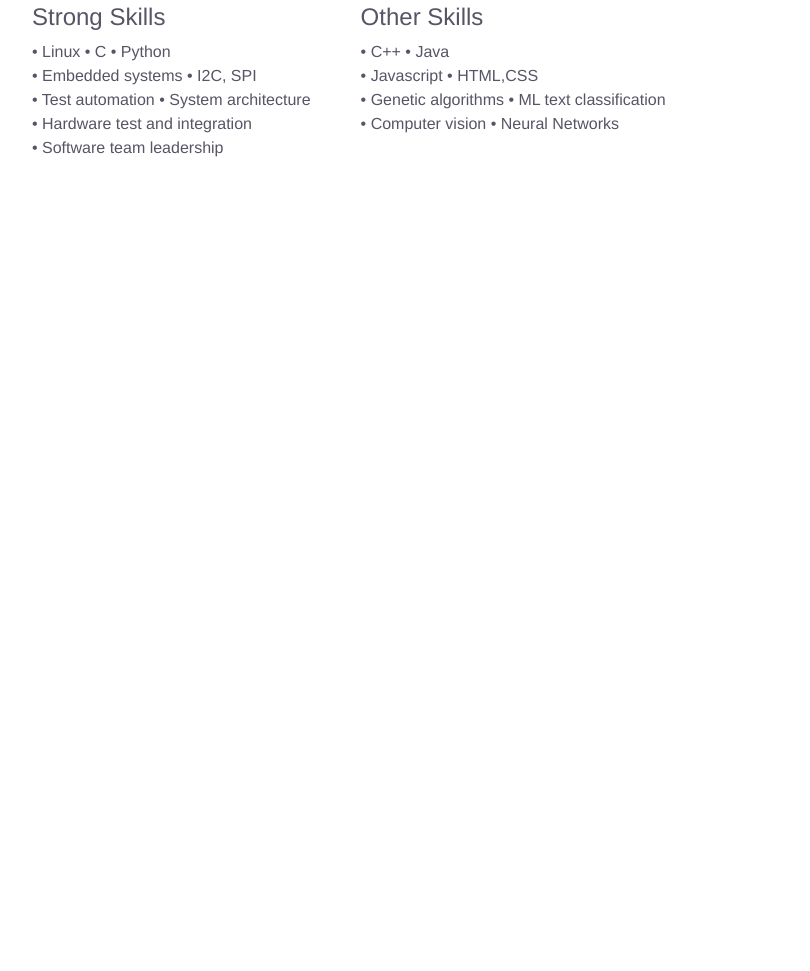
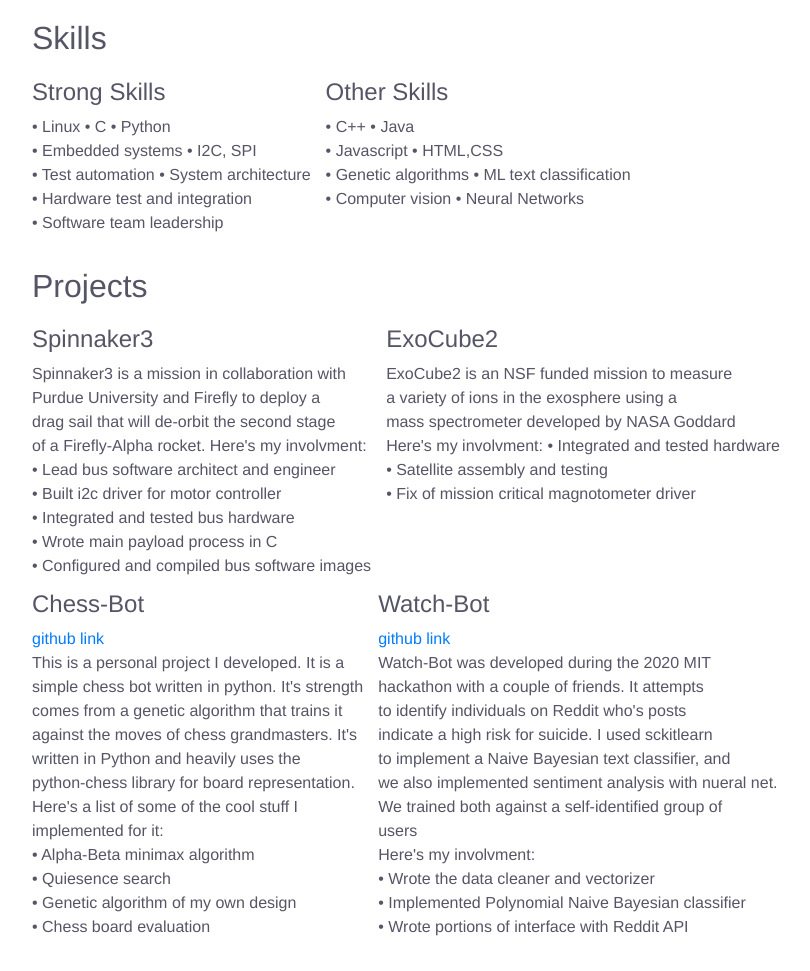
Before and after one commit to 0sesame/0sesame.github.io, a plain HTML site: page index.html in a window 1280 px wide. Shown: the part 375-1346 px from the top of the page, without its empty margins (224-1034 px from the left). Before the commit the page ends 800 px from the top, so only its background shows below. Drawn offline with nearby package versions, Linux system fonts and the light colour scheme.

Commit message:
add projects section

```diff
--- a/index.html
+++ b/index.html
@@ -21,6 +21,7 @@
     <p> Below is a short summation of my skills, projects, and
         past experience. </p>
 
+    <h2>Skills</h2>
     <div class="container">
         <div class="row">
             <div class="col-xs-6">
@@ -42,6 +43,78 @@
             </div>
         </div>
     </div>
+
+    <h2>Projects</h2>
+    <div class="container">
+        <div class="row">
+            <div class="col-xs-6">
+                <h4> Spinnaker3 </h4>
+                    <div class="skills">
+                        Spinnaker3 is a mission in collaboration with<br>
+                        Purdue University and Firefly to deploy a<br>
+                        drag sail that will de-orbit the second stage<br>
+                        of a Firefly-Alpha rocket. Here's my involvment:<br>
+                        &bull; Lead bus software architect and engineer<br>
+                        &bull; Built i2c driver for motor controller<br>
+                        &bull; Integrated and tested bus hardware<br>
+                        &bull; Wrote main payload process in C<br>
+                        &bull; Configured and compiled bus software images<br>
+                    </div>
+            </div>
+            <div class="col-xs-6">
+                <h4> ExoCube2 </h4>
+                    <div class="skills">
+                        ExoCube2 is an NSF funded mission to measure<br>
+                        a variety of ions in the exosphere using a<br>
+                        mass spectrometer developed by NASA Goddard<br>
+                        Here's my involvment:
+                        &bull; Integrated and tested hardware<br>
+                        &bull; Satellite assembly and testing<br>
+                        &bull; Fix of mission critical magnotometer driver<br>
+                    </div>
+            </div>
+        </div>
+    </div>
+    <div class="container">
+        <div class="row">
+            <div class="col-xs-6">
+                <h4> Chess-Bot </h4>
+                    <div class="skills">
+                        <a href="https://github.com/0sesame/chessbot"> github link</a><br>
+                        This is a personal project I developed. It is a<br>
+                        simple chess bot written in python. It's strength<br>
+                        comes from a genetic algorithm that trains it<br>
+                        against the moves of chess grandmasters. It's<br>
+                        written in Python and heavily uses the<br>
+                        python-chess library for board representation.<br>
+                        Here's a list of some of the cool stuff I<br>
+                        implemented for it:<br>
+                        &bull; Alpha-Beta minimax algorithm<br>
+                        &bull; Quiesence search<br>
+                        &bull; Genetic algorithm of my own design<br>
+                        &bull; Chess board evaluation<br>
+                    </div>
+            </div>
+            <div class="col-xs-6">
+                <h4> Watch-Bot </h4>
+                    <a href="https://github.com/nayanatiwari/Watch-Bot"> github link</a><br>
+                    <div class="skills">
+                        Watch-Bot was developed during the 2020 MIT<br>
+                        hackathon with a couple of friends. It attempts<br>
+                        to identify individuals on Reddit who's posts<br>
+                        indicate a high risk for suicide. I used sckitlearn<br>
+                        to implement a Naive Bayesian text classifier, and<br>
+                        we also implemented sentiment analysis with nueral net.<br>
+                        We trained both against a self-identified group of<br>
+                        users<br>
+                        Here's my involvment:<br>
+                        &bull; Wrote the data cleaner and vectorizer<br>
+                        &bull; Implemented Polynomial Naive Bayesian classifier<br>
+                        &bull; Wrote portions of interface with Reddit API<br>
+                    </div>
+            </div>
+        </div>
+    </div>
 </body>
 
 </html>
--- a/style.css
+++ b/style.css
@@ -11,8 +11,12 @@ body {
 }
 
 h2 {
-  margin-top: 1em;
-  padding-top: 1em;
+  margin-top: 0.5em;
+  padding-top: 0.5em;
+}
+h4 {
+  margin-top: 0.25em;
+  padding-top: 0.25em;
 }
 body {
   color: #556;
@@ -33,5 +37,6 @@ ul {
     margin-right: 0.5em;
 }
 div.skills{
-    padding-right: 50px;
+    padding-below: 30px;
+    padding-right: 15px;
 }
```
Lines whose indentation alone changed are shown as unchanged.
